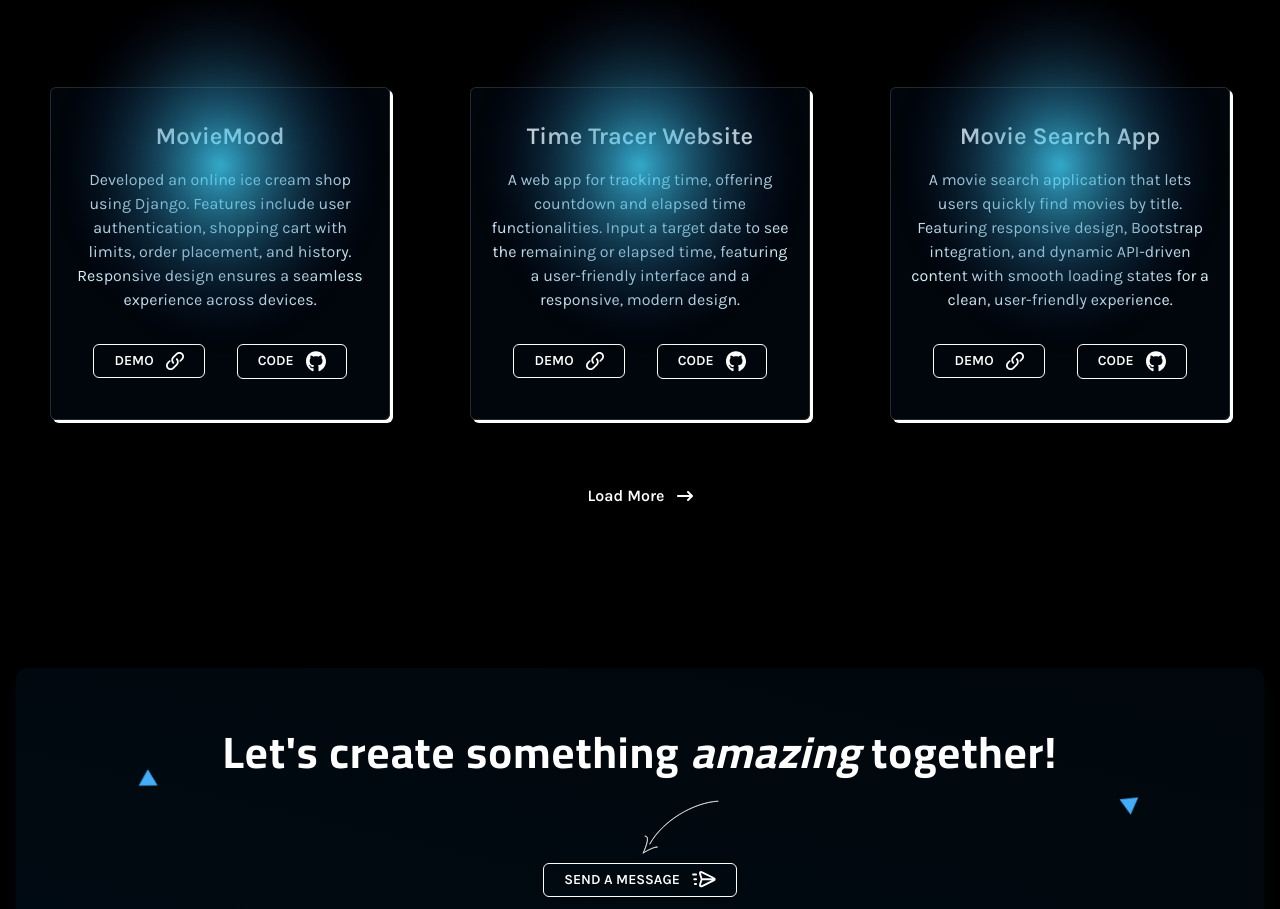
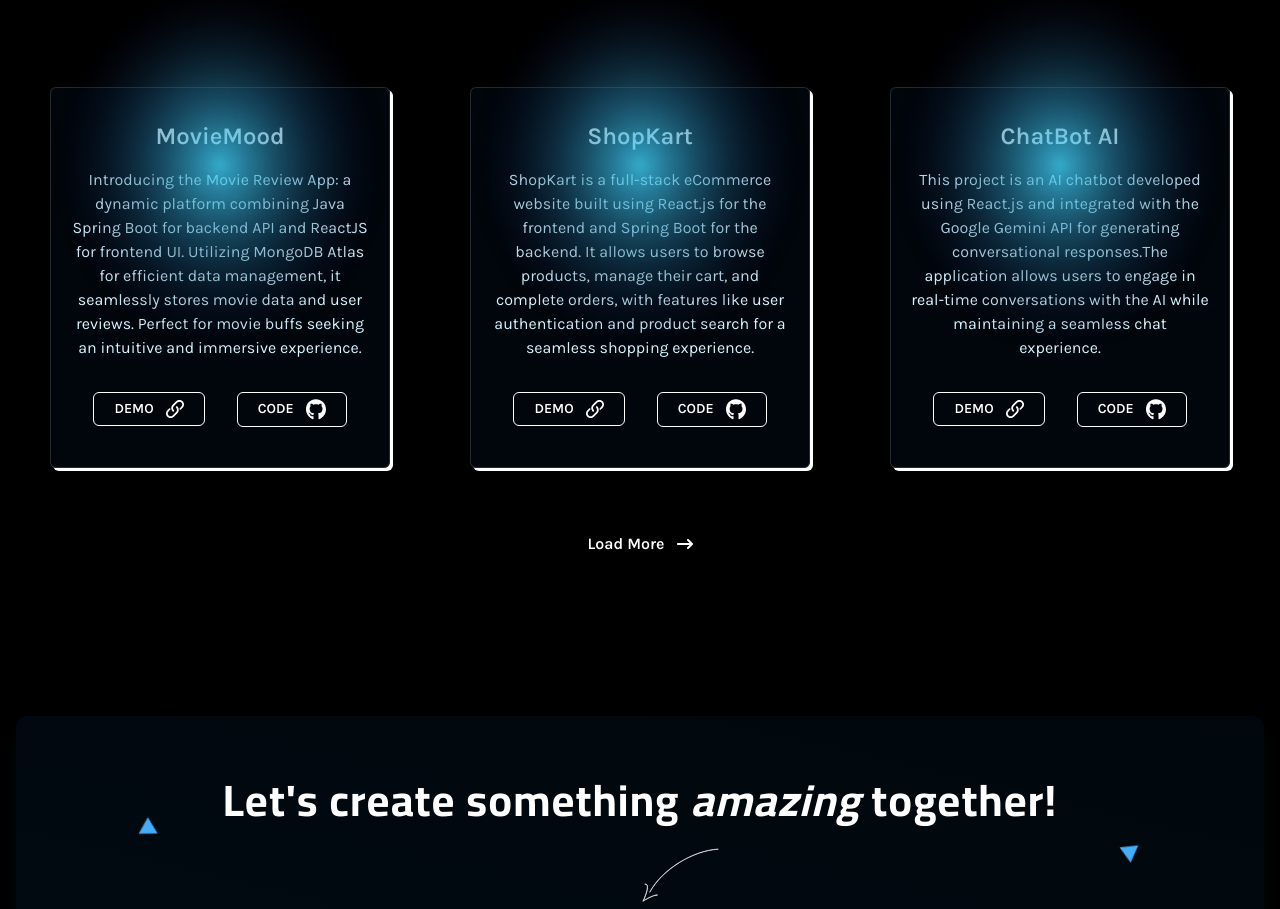
Before and after one commit to vickky122/vikrant_portfolio, a React (Vite) app: page /portfolio in a window 1280 px wide. Shown: the part 840-1749 px from the top of the page. Built offline with nearby package versions, Linux system fonts and the light colour scheme.

Commit message:
project updation

```diff
--- a/src/components/Portfolio/Portfolio.jsx
+++ b/src/components/Portfolio/Portfolio.jsx
@@ -11,36 +11,36 @@
 
   const projects = [
     {
-      laptopImg: 'https://drive.google.com/file/d/1D-PBxqkzTYUyZ6_4l5J3HTzoWArEFP2a/view?usp=sharing',
-      mobileImg: 'https://res.cloudinary.com/dn2xodesd/image/upload/f_auto,q_auto/proj1mob',
-      title: "MovieMood",
-      description: "Developed an online ice cream shop using Django. Features include user authentication, shopping cart with limits, order placement, and history. Responsive design ensures a seamless experience across devices.",
-      demoLink: "https://anuj459.pythonanywhere.com/",
-      codeLink: "https://github.com/Anuj579/IceCreamsCorner_webapp"
+      laptopImg:'https://res.cloudinary.com/dn2xodesd/image/upload/f_auto,q_auto/proj1laptop',
+                  mobileImg:'https://res.cloudinary.com/dn2xodesd/image/upload/f_auto,q_auto/proj1mob',
+                  title:"MovieMood",
+                  description:"Introducing the Movie Review App: a dynamic platform combining Java Spring Boot for backend API and ReactJS for frontend UI. Utilizing MongoDB Atlas for efficient data management, it seamlessly stores movie data and user reviews. Perfect for movie buffs seeking an intuitive and immersive experience.",
+                  demoLink:"https://night-owl-web.vercel.app/",
+                  codeLink:"https://github.com/vickky122/MovieMood"
     },
     {
       laptopImg: 'https://res.cloudinary.com/dn2xodesd/image/upload/f_auto,q_auto/proj2laptop',
       mobileImg: 'https://res.cloudinary.com/dn2xodesd/image/upload/f_auto,q_auto/proj2mob',
-      title: "Time Tracer Website",
-      description: "A web app for tracking time, offering countdown and elapsed time functionalities. Input a target date to see the remaining or elapsed time, featuring a user-friendly interface and a responsive, modern design.",
-      demoLink: "https://timetracer9.netlify.app/",
-      codeLink: "https://github.com/Anuj579/TimeTracer"
+      title: "ShopKart",
+      description: "ShopKart is a full-stack eCommerce website built using React.js for the frontend and Spring Boot for the backend. It allows users to browse products, manage their cart, and complete orders, with features like user authentication and product search for a seamless shopping experience.",
+      demoLink: "https://vikrantecommerce.netlify.app/",
+      codeLink: "https://github.com/vickky122/ShopKart"
     },
     {
       laptopImg: 'https://res.cloudinary.com/dn2xodesd/image/upload/f_auto,q_auto/movieapp-laptop',
       mobileImg: 'https://res.cloudinary.com/dn2xodesd/image/upload/f_auto,q_auto/movieapp-mob',
-      title: "Movie Search App",
-      description: "A movie search application that lets users quickly find movies by title. Featuring responsive design, Bootstrap integration, and dynamic API-driven content with smooth loading states for a clean, user-friendly experience.",
-      demoLink: "https://quickmoviesearch.netlify.app/",
-      codeLink: "https://github.com/Anuj579/movie-search-app"
+      title: "ChatBot AI",
+      description: "This project is an AI chatbot developed using React.js and integrated with the Google Gemini API for generating conversational responses.The application allows users to engage in real-time conversations with the AI while maintaining a seamless chat experience.",
+                  demoLink:"https://chat-ai-vicky.vercel.app/",
+                  codeLink:"https://github.com/vickky122/ChatAI"
     },
     {
       laptopImg: 'https://res.cloudinary.com/dn2xodesd/image/upload/f_auto,q_auto/proj3laptop',
       mobileImg: 'https://res.cloudinary.com/dn2xodesd/image/upload/f_auto,q_auto/proj3mob',
-      title: "Tax Calculator",
-      description: "A web app for calculating income after tax deductions. Input your gross income, extra income, and age group to get accurate results, displayed in INR. Includes user-friendly error handling and supports multiple tax rates.",
-      demoLink: "https://taxcalculator99.netlify.app/",
-      codeLink: "https://github.com/Anuj579/Tax-calculator"
+      title: "StaffSphere",
+      description: "StaffSphere is a staff management system developed using React.js for the frontend, Spring Boot for the backend, and MySQL for database management. The system facilitates efficient employee data management, task assignments, and staff scheduling, streamlining administrative operations for organizations.",
+      demoLink: "https://github.com/vickky122/StaffSphere-full_stack",
+      codeLink: "https://github.com/vickky122/StaffSphere-full_stack"
     },
     {
       laptopImg: 'https://res.cloudinary.com/dn2xodesd/image/upload/f_auto,q_auto/proj4laptop',
```
